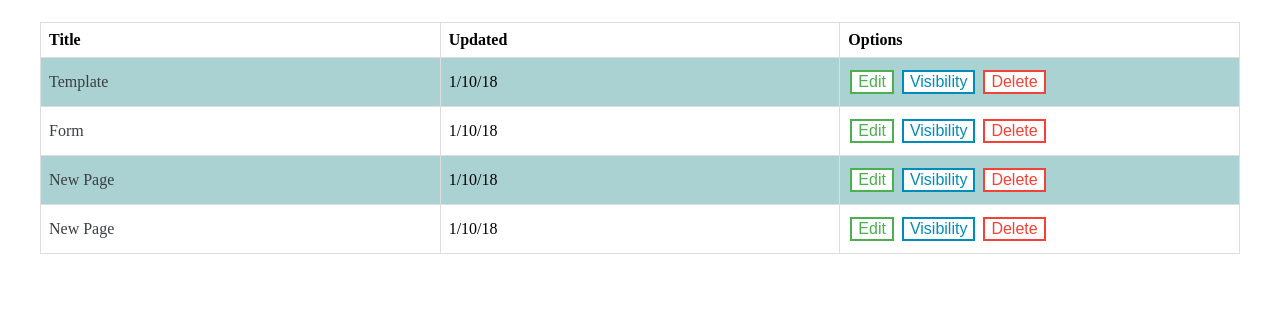
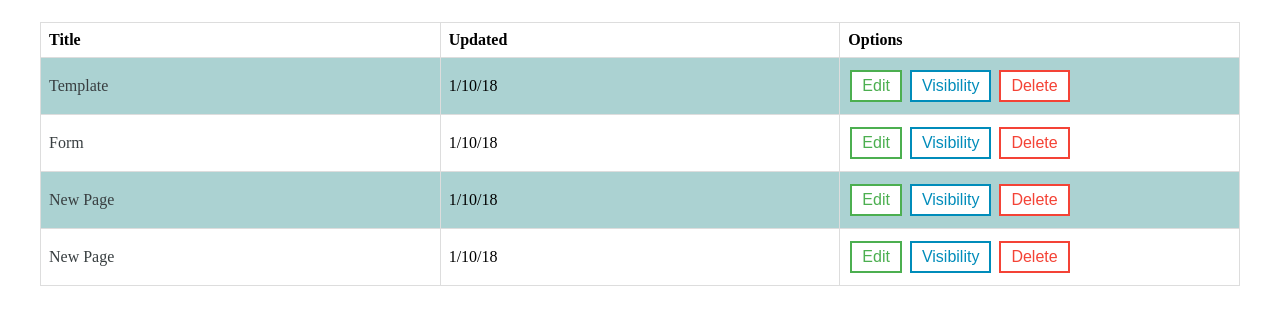
Before and after one commit to blics18/Portal_CMS, a web app: file dashboard.html in a window 1280 px wide. Shown: the part 128-453 px from the top of the page. Run offline with its HTML, style and script files only (its server is not run), Linux system fonts and the light colour scheme.

Commit message:
Changed button style

```diff
--- a/css/dashboard.css
+++ b/css/dashboard.css
@@ -71,10 +71,9 @@ tr:nth-child(even) {
 
 /*-------Button------*/
 .button {
-    background-color: #4CAF50; /* Green */
     border: none;
     color: white;
-    padding: 5pxxs;
+    padding: 5px 10px;
     text-align: center;
     text-decoration: none;
     display: inline-block;
```
